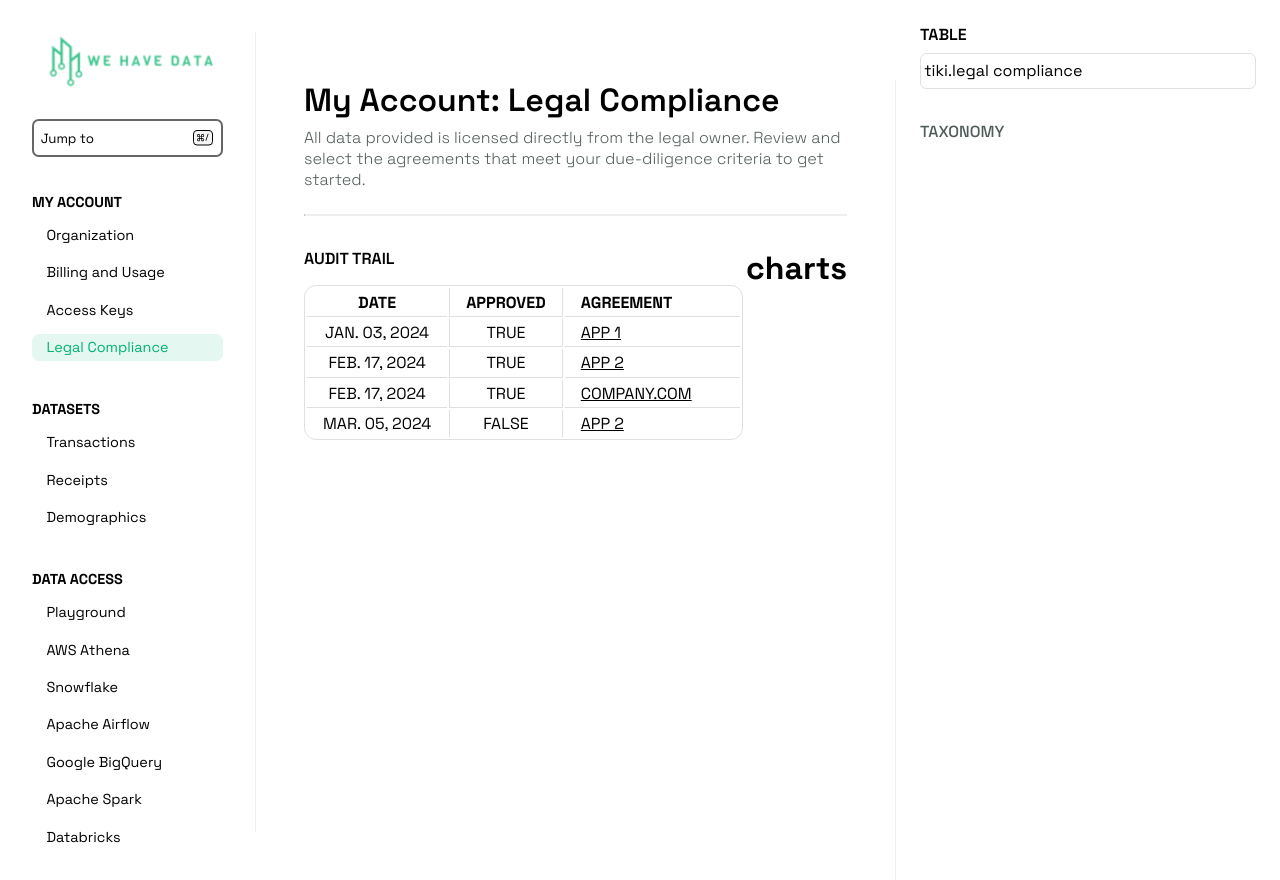
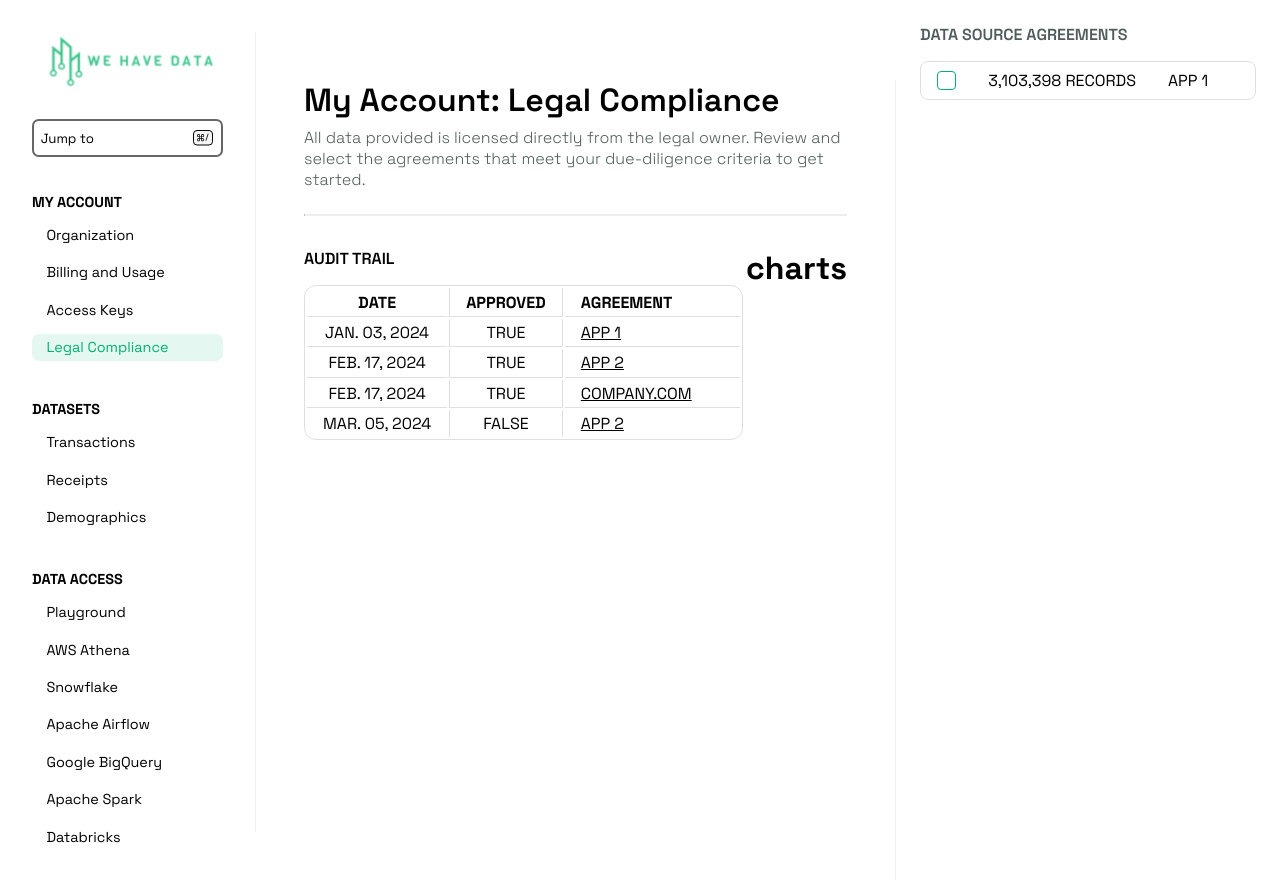
Before and after one commit to tiki/website-client-shop, a Vue app: page / in a window 1280 px wide. Both pictures are taken after a click on the item "Legal Compliance". Built offline with nearby package versions, Linux system fonts and the light colour scheme.

Commit message:
fix: routing dinamics wip: data agreement component

```diff
--- /dev/null
+++ b/src/LegalCompliance/DataSourceAgreement.vue
@@ -0,0 +1,51 @@
+<script setup lang="ts"></script>
+
+<template>
+  <div>
+    <h1>DATA SOURCE AGREEMENTS</h1>
+    <div class="agreement-checkbox-container">
+      <input type="checkbox" id="cb1" />
+      <label for="cb1"></label>
+      <span>3,103,398 RECORDS</span>
+      <span>APP 1</span>
+    </div>
+  </div>
+</template>
+
+<style scoped>
+h1 {
+  font-size: 1em;
+  margin-bottom: 1em;
+  color: var(--secondary-text-color);
+  font-weight: 600;
+}
+
+input[id='cb1'] + label {
+  display: inline-block;
+  width: 1.2em;
+  height: 1.2em;
+  border: 1px solid var(--accent-color);
+  border-radius: 0.25em;
+  cursor: pointer;
+}
+input[id='cb1']:checked + label:after {
+  position: relative;
+  display: flex;
+  align-items: center;
+  justify-content: center;
+  content: '\2713';
+  font-size: 0.85em;
+}
+input[id='cb1'] {
+  display: none;
+}
+
+.agreement-checkbox-container {
+  display: flex;
+  align-items: center;
+  gap: 2em;
+  border: 1px solid #00000020;
+  padding: 0.5em 1em;
+  border-radius: 0.5em;
+}
+</style>
--- a/src/MainLayout/MainLayout.vue
+++ b/src/MainLayout/MainLayout.vue
@@ -6,6 +6,8 @@ import { computed, ref } from 'vue'
 import type { selectedRoute } from '../NavColumn/types/selectedRoute'
 import DatasetGrid from '../DatasetContent/DatasetGrid.vue'
 import LegalComplianceContainer from '../LegalCompliance/LegalComplianceContent.vue'
+import ThirdColumn from '../ThirdColumn/ThirdColumn.vue'
+import DataSourceAgreement from '../LegalCompliance/DataSourceAgreement.vue'
 
 import Router from '../router'
 
@@ -33,11 +35,19 @@ const handleSubtitle = computed(() => {
       demographics to various other datasets, such as receipts and demographics.`
   }
 })
+
+const thirdColumnHandler = computed(() => {
+  switch (true) {
+    case route.value.title === 'datasets':
+      return TableColumn
+    case route.value.route === 'Legal Compliance':
+      return DataSourceAgreement
+  }
+})
 </script>
 
 <template>
   <div class="container">
-    <!-- first column  -->
     <navigation-column
       @route="
         (routeName: selectedRoute) => {
@@ -47,14 +57,13 @@ const handleSubtitle = computed(() => {
       :navigationList="navigationList"
     />
 
-    <!-- second column -->
     <content-column :title="`${route.title}: ${route.route}`" :subtitle="handleSubtitle">
       <component :is="componentHandler"></component>
     </content-column>
 
-    <!-- third column -->
-
-    <table-column :table="route.route" />
+    <third-column>
+      <component :is="thirdColumnHandler" :table="route.route"></component>
+    </third-column>
   </div>
 </template>
 
--- a/src/TableColumn/TableColumn.vue
+++ b/src/TableColumn/TableColumn.vue
@@ -11,17 +11,10 @@ defineProps({
 </script>
 
 <template>
-  <div class="table-column-container">
+  <div>
     <table-column-header :table="table" />
     <table-taxonomy :table="table" />
   </div>
 </template>
 
-<style scoped>
-.table-column-container {
-  height: 100vh;
-  width: 30%;
-  margin-top: 1.5em;
-  padding: 0 1.5em;
-}
-</style>
+<style scoped></style>
--- /dev/null
+++ b/src/ThirdColumn/ThirdColumn.vue
@@ -0,0 +1,16 @@
+<script setup lang="ts"></script>
+
+<template>
+  <div class="table-column-container">
+    <slot />
+  </div>
+</template>
+
+<style scoped>
+.table-column-container {
+  height: 100vh;
+  width: 30%;
+  margin-top: 1.5em;
+  padding: 0 1.5em;
+}
+</style>
```
